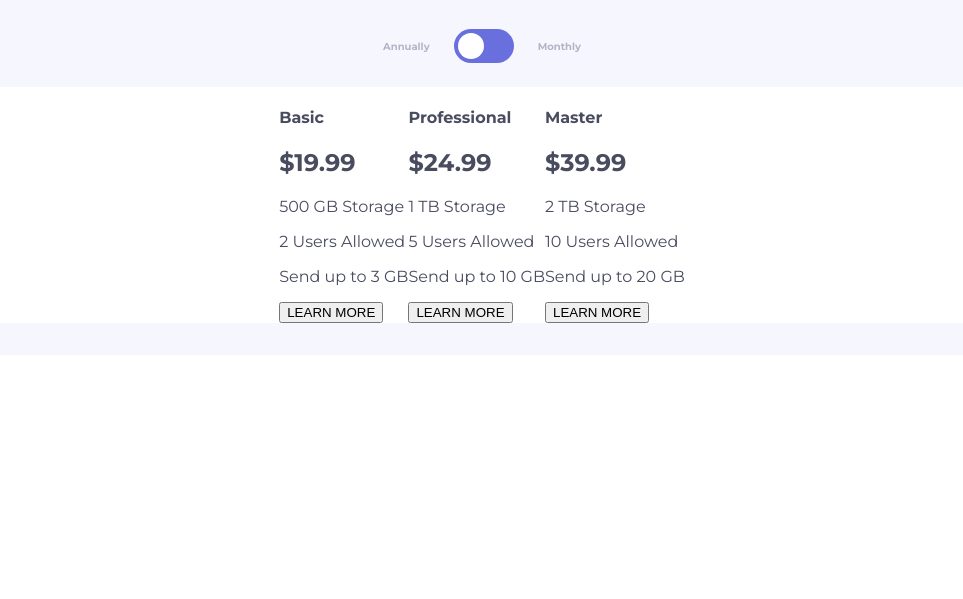
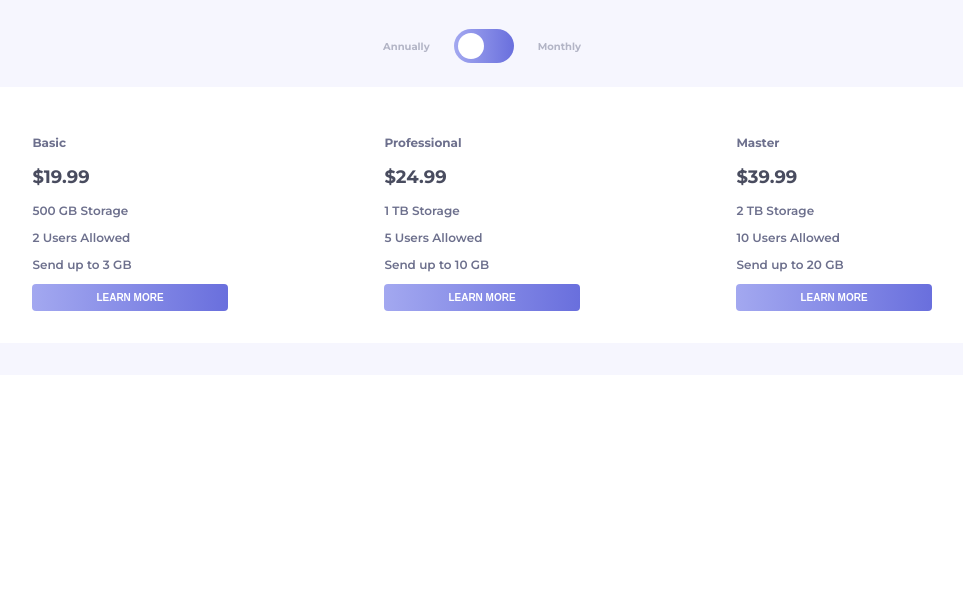
Before and after one commit to ChristalBell/pricing-component, a plain HTML site: page index.html in a window 1280 px wide. Shown: the part 332-931 px from the top of the page, without its empty margins (158-1121 px from the left). Drawn offline with Linux system fonts and the light colour scheme.

Commit message:
button, gradient, and more padding work

```diff
--- a/styles.css
+++ b/styles.css
@@ -1,7 +1,7 @@
 body{
     background-image: url(./images/bg-bottom.svg);
     background-size: 75%;
-    color: hsl(232, 13%, 33%);
+    color: hsl(233, 13%, 49%);
     font-family: 'Montserrat', sans-serif;
 }
 
@@ -18,6 +18,10 @@ body{
     display:grid;
     justify-content: center;
  }
+
+.price{
+    color:hsl(232, 13%, 33%);
+}
 
 .subscription{
     align-items: center;
@@ -50,7 +54,7 @@ body{
 
 /* background/ blue part of slider */
 .slider {
-    background-color:hsl(237, 63%, 64%);
+    background: linear-gradient(to right, hsl(236, 72%, 79%), hsl(237, 63%, 64%));
     bottom: 0;
     cursor: pointer;
     left: 0;
@@ -92,9 +96,23 @@ body{
   }
 
 .boxes{
+
     background-color: white;
+    border-radius: .5rem;
     display:flex;
+    font-size: 12px;
+    font-weight:600;
     flex-direction: row;
-    justify-content: center;
+    justify-content:space-around;
+    padding: 2rem .5rem;
+}
 
+.button{
+    background: linear-gradient(to right, hsl(236, 72%, 79%), hsl(237, 63%, 64%));
+    border: none;
+    border-radius: .25rem;
+    color: white;
+    font-size: 10px;
+    font-weight: 600;
+    padding: .5rem 4rem;
 }
```
